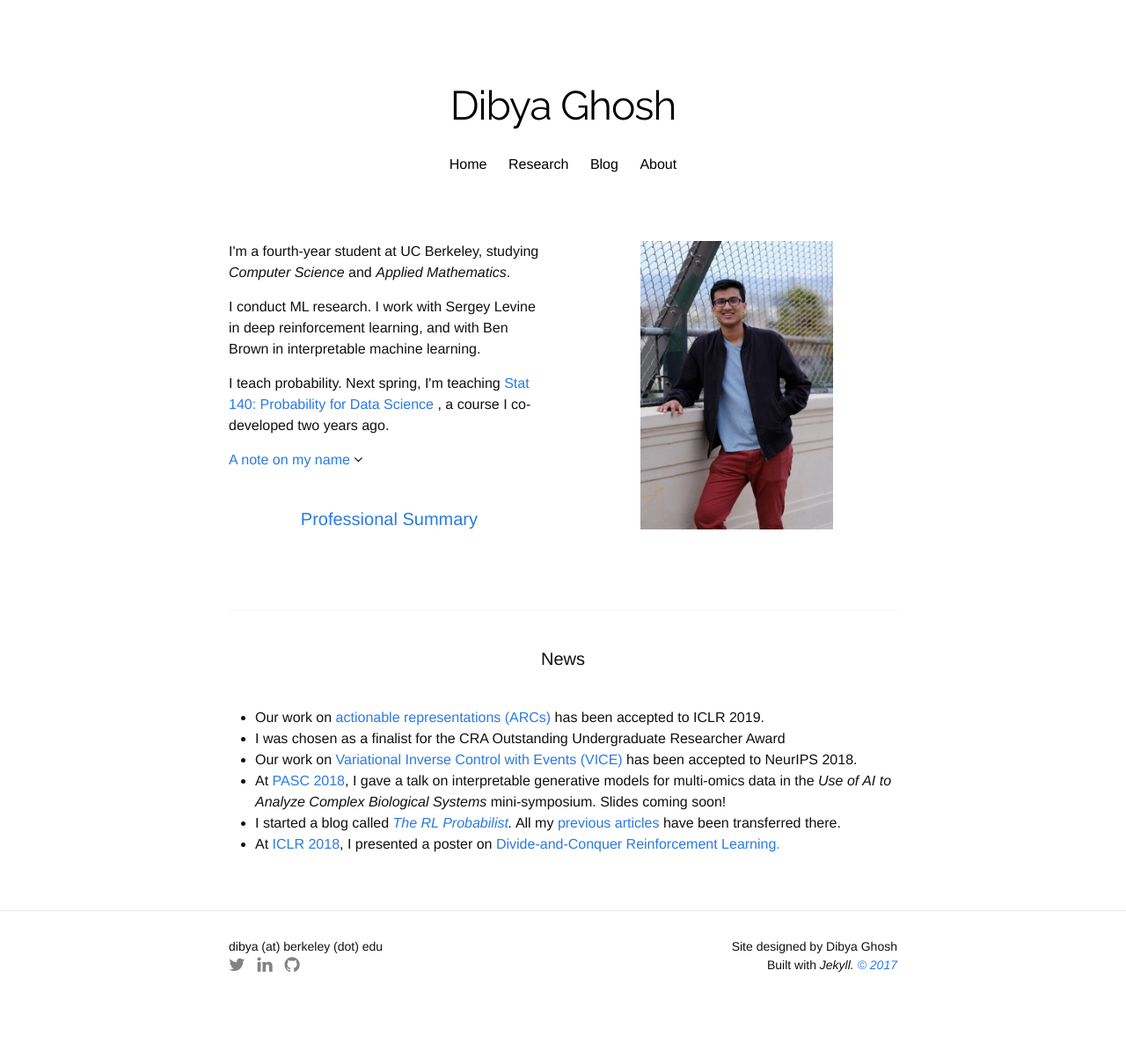
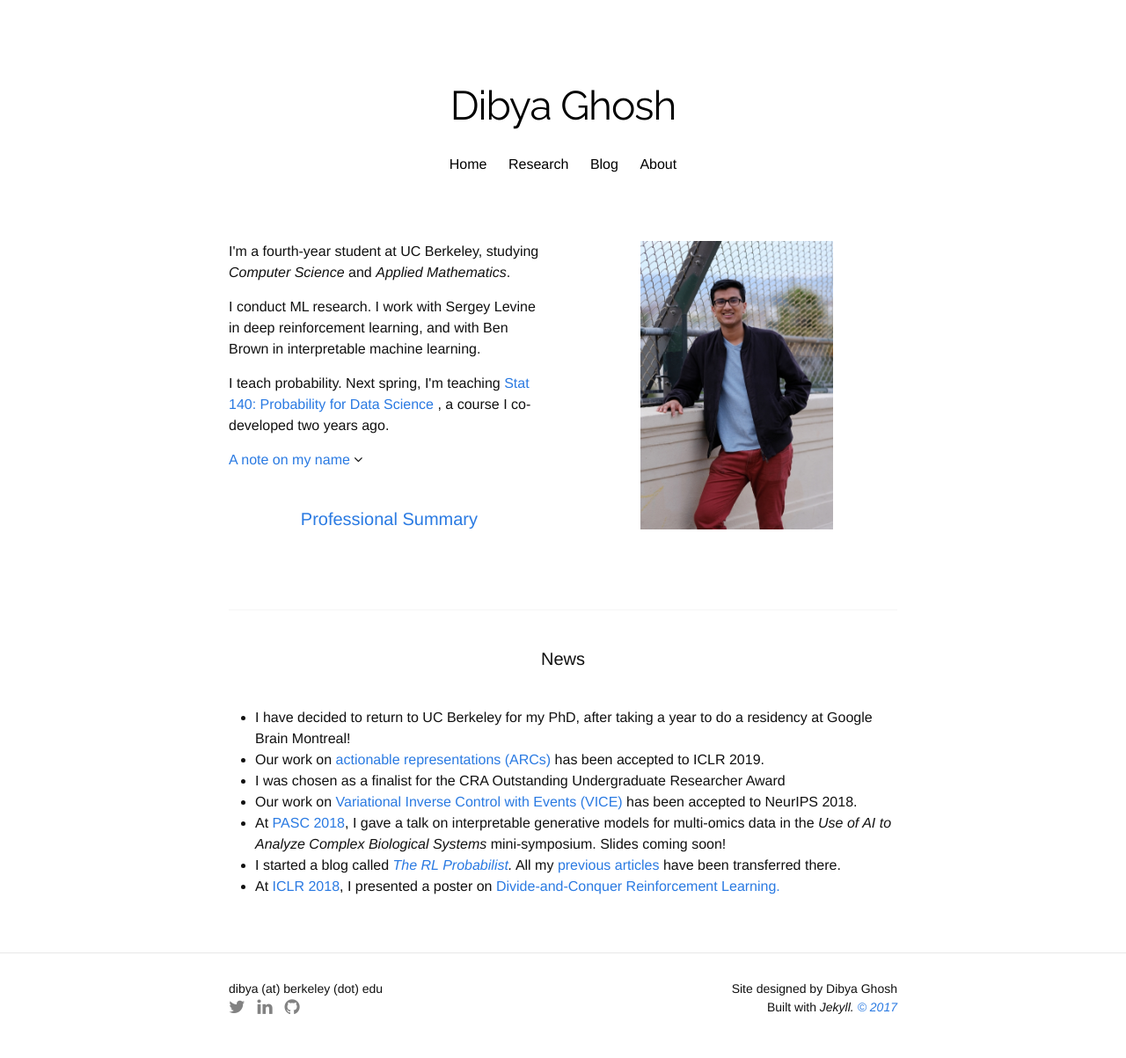
Before and after one commit to dibyaghosh/dibyaghosh.github.io, a Jekyll site: the page built from index.html, in a window 1280 px wide. Shown: the whole page at 88% size. Built offline with Jekyll 4.4.1, drawn with Linux system fonts in a browser that asks for light colours; nearby versions of some CDN libraries; some web fonts are replaced; before the commit the page ends 1155 px from its top, so only the background shows below that.

Commit message:
going to Cal

```diff
--- a/index.html
+++ b/index.html
@@ -47,6 +47,7 @@ function myFunction() {
 
 <h1 class="page-heading">News</h1>
 <ul>
+  <li> I have decided to return to UC Berkeley for my PhD, after taking a year to do a residency at Google Brain Montreal!</li>
   <li> Our work on <a href="https://arxiv.org/abs/1811.07819"> actionable representations (ARCs) </a> has been accepted to ICLR 2019.</li>
   <li> I was chosen as a finalist for the CRA Outstanding Undergraduate Researcher Award</li>
     <li> Our work on <a href="https://sites.google.com/view/inverse-event">  Variational Inverse Control with Events (VICE)</a> has been accepted to NeurIPS 2018.</li>
```
